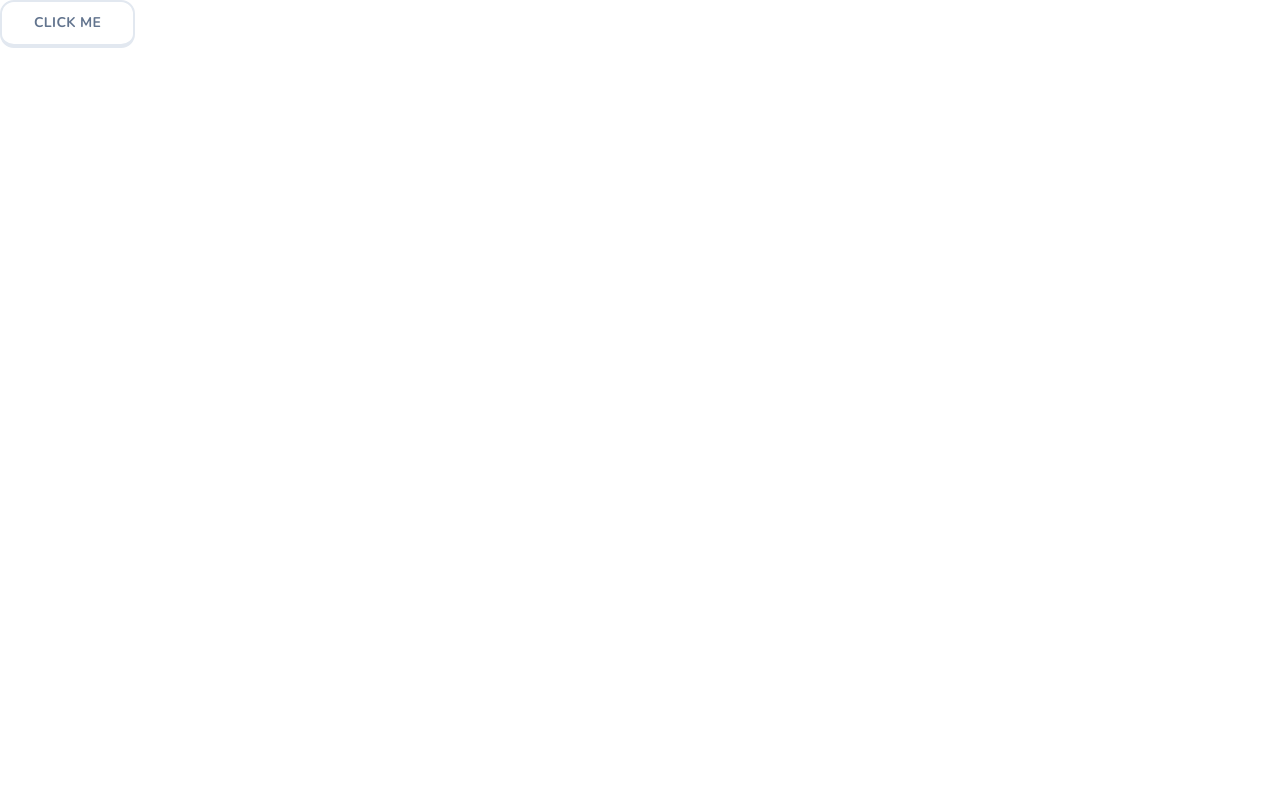
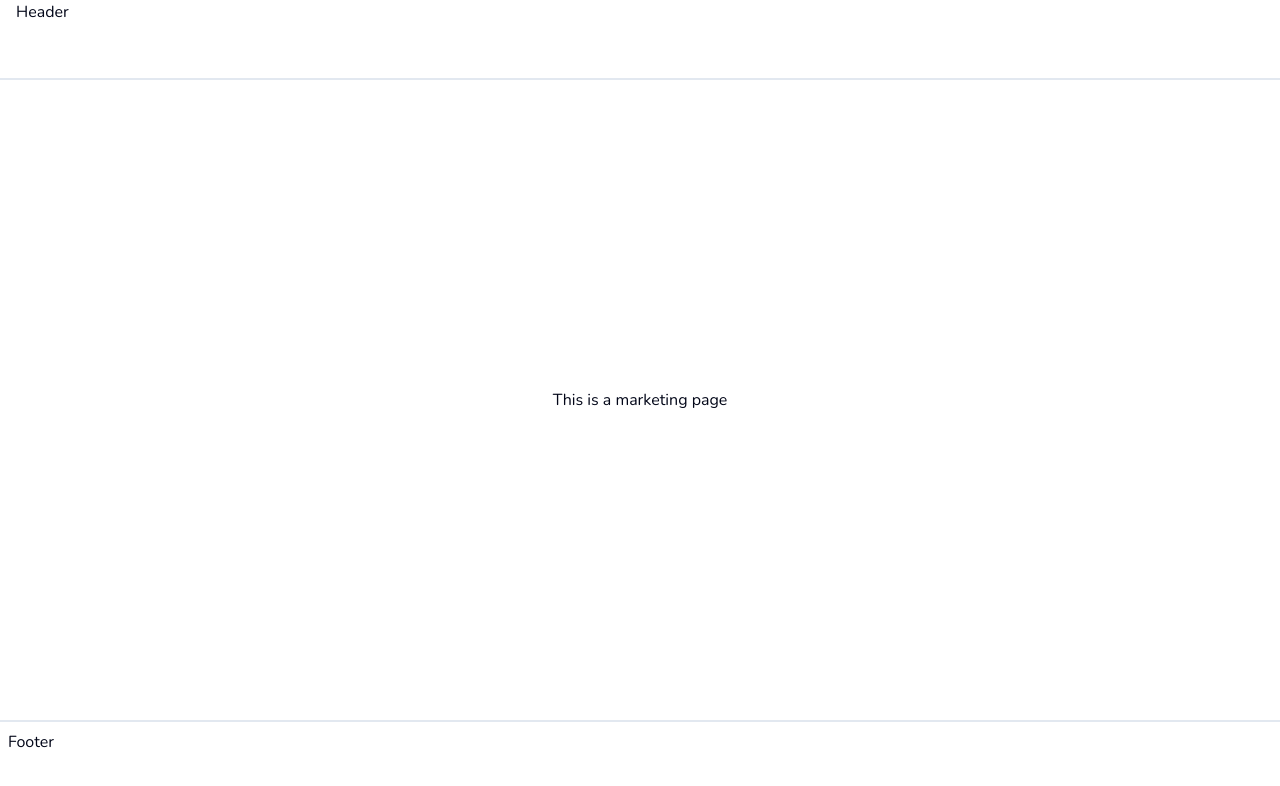
Before and after one commit to anisaberjani1/albanian-mastery, a Next.js app: page / in a window 1280 px wide. Shown: the top 786 px of the page. Built offline with nearby package versions, Linux system fonts and the light colour scheme.

Commit message:
Landing Page layout

```diff
--- /dev/null
+++ b/app/(marketing)/footer.jsx
@@ -0,0 +1,7 @@
+export const Footer = () => {
+    return (
+        <footer className="hidden lg:block h-20 w-full border-t-2 border-slate-200 p-2">
+            Footer
+        </footer>
+    )
+}
--- /dev/null
+++ b/app/(marketing)/header.tsx
@@ -0,0 +1,7 @@
+export const Header = () => {
+    return (
+        <header className="h-20 w-full border-b-2 border-slate-200 px-4">
+            Header
+        </header>
+    )
+}
--- /dev/null
+++ b/app/(marketing)/layout.tsx
@@ -0,0 +1,21 @@
+import { Header } from "./header";
+import { Footer } from "./footer";
+
+
+type Props = {
+    children: React.ReactNode;
+}
+
+const MarketingLayout = ({children}:Props) => {
+    return(
+        <div className="min-h-screen flex flex-col">
+            <Header />
+            <main className="flex-1 flex flex-col items-center justify-center">
+                {children}
+            </main>
+            <Footer />
+        </div>
+    )
+}
+
+export default MarketingLayout;
--- /dev/null
+++ b/app/(marketing)/page.tsx
@@ -0,0 +1,5 @@
+export default function Home() {
+  return(
+    <div>This is a marketing page</div>
+  )
+}
--- a/app/page.tsx
+++ /dev/null
@@ -1,7 +0,0 @@
-import { Button } from "@/components/ui/button";
-
-export default function Home() {
-  return(
-    <Button size="lg">Click me</Button>
-  )
-}
```
